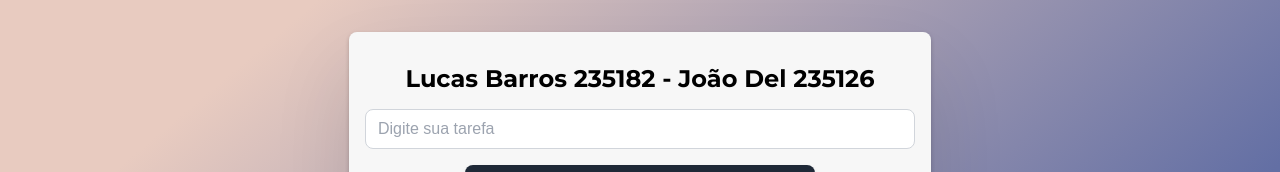
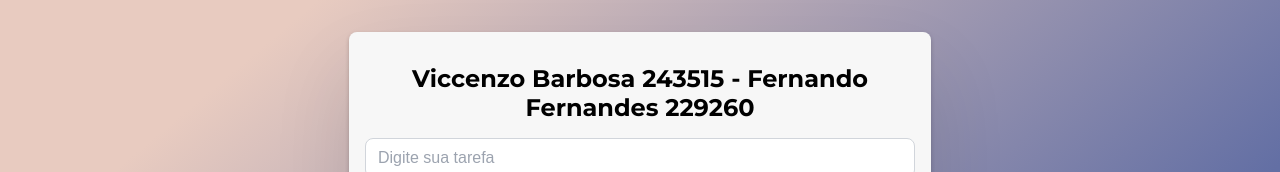
Before and after one commit to IFuzionI/front-end, an Angular app: page / in a window 1280 px wide. Shown: the top 172 px of the page. Built offline with nearby package versions, Linux system fonts and the light colour scheme; no server answers.

Commit message:
primeiro commit

```diff
--- a/src/app/app.component.html
+++ b/src/app/app.component.html
@@ -1,5 +1,5 @@
 <div class="main">
-  <h1>Lucas Barros 235182 - João Del 235126</h1>
+  <h1>Viccenzo Barbosa 243515 - Fernando Fernandes 229260</h1>
 
   <div class="input-group">
     <input
```
